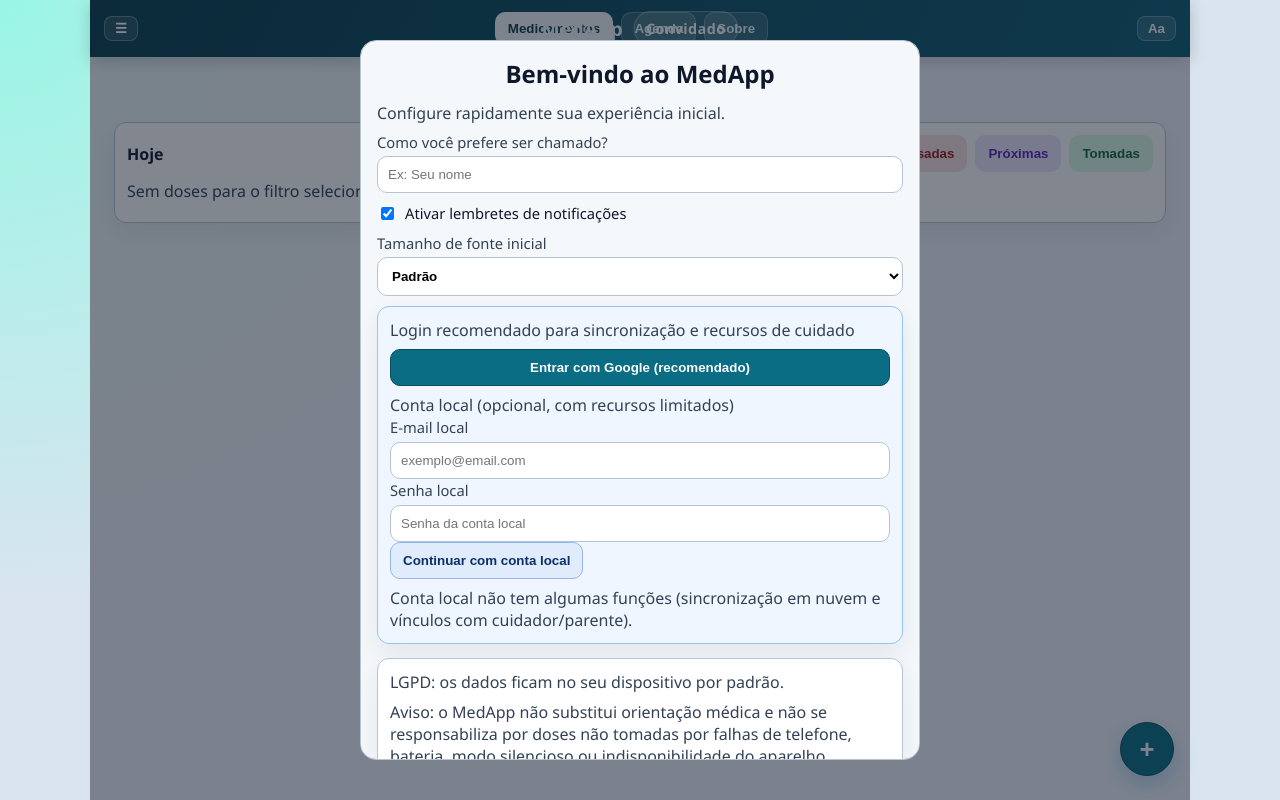
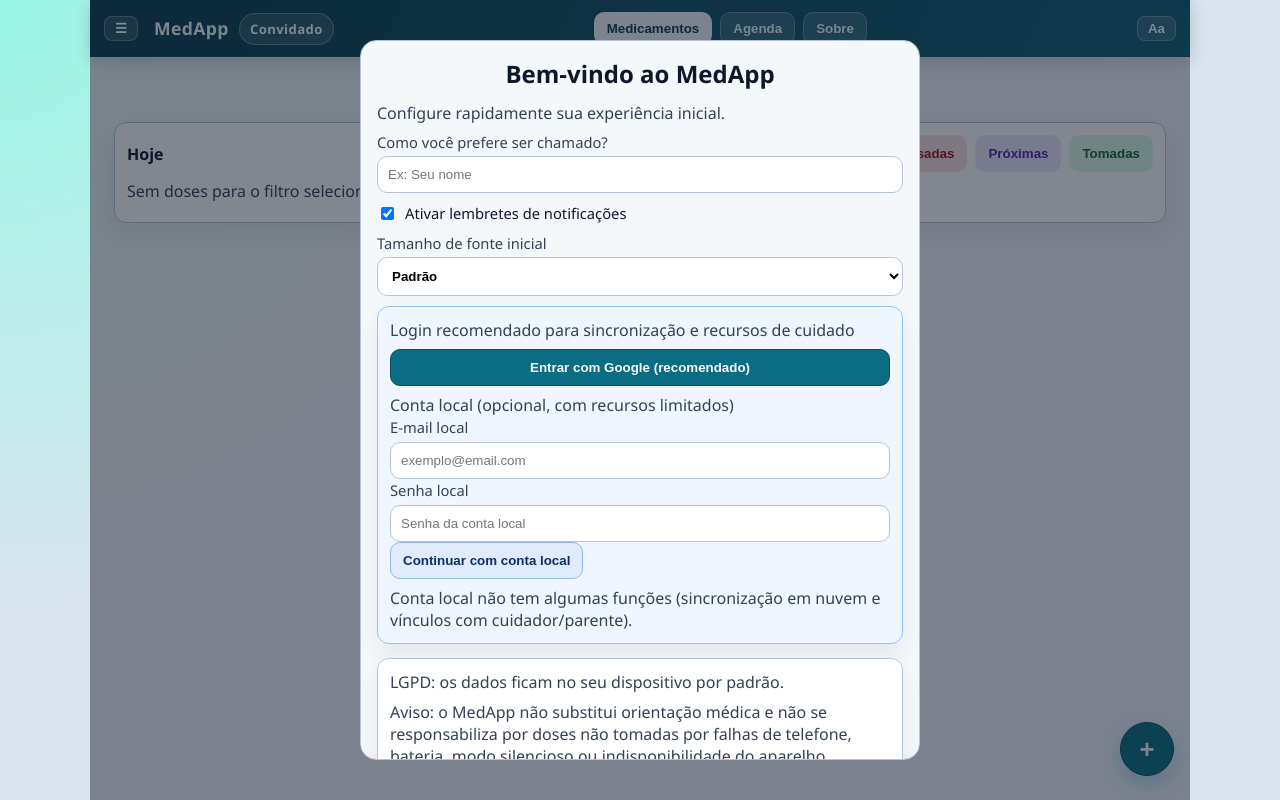
Before and after one commit to Garcez7R/medapp, a React (Vite) app: page / in a window 1280 px wide. Built offline with nearby package versions, Linux system fonts and the light colour scheme.

Commit message:
fix: organizar cabecalho no desktop evitando sobreposicao

```diff
--- a/src/styles.css
+++ b/src/styles.css
@@ -613,9 +613,27 @@
     overflow: visible;
   }
 
+  .app-brand-group {
+    position: static;
+    transform: none;
+    margin-left: 6px;
+    max-width: 320px;
+  }
+
+  .app-brand {
+    font-size: 1.1rem;
+  }
+
+  .user-pill {
+    max-width: 170px;
+    font-size: 0.82rem;
+    padding: 6px 10px;
+  }
+
   .desktop-tabs {
     display: flex;
-    margin-right: 12px;
+    margin-left: auto;
+    margin-right: 10px;
   }
 
   .edge-swipe-zone {
```
